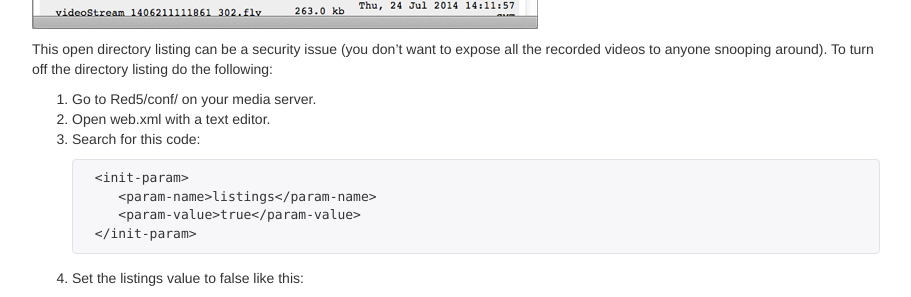
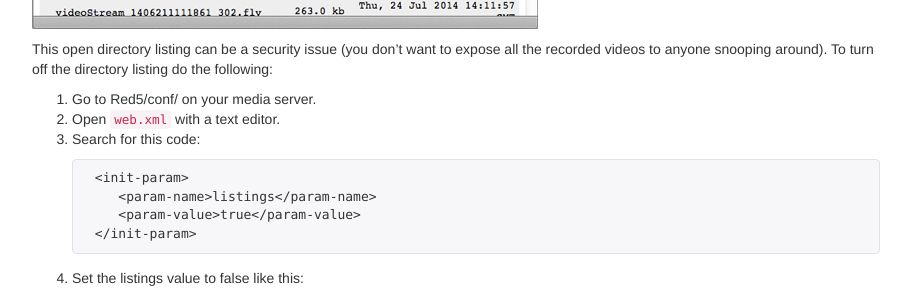
Before and after one commit to nusofthq/avchat-documentation, a Jekyll site: the page built from standalone.md, in a window 1280 px wide and 900 px high, scrolled down 46106 px. Shown: the part 149-446 px from the top of the window, without its empty margins (38-949 px from the left). Built offline with Jekyll 4.4.1, drawn with Linux system fonts in a browser that asks for light colours; nearby versions of some CDN libraries; comment, search, counter and statistics services are not loaded.

Commit message:
better highlights

````diff
--- a/_includes/features.md
+++ b/_includes/features.md
@@ -727,7 +727,7 @@
 * Based on the values in the `<default>` node (name, users, private, owner, created), set the `<value>` node to what you need.
 * Save the file and upload it back to the server.
 
-```xml
+{% highlight xml %}
 <columnsInRoomsPanel>
    <title>columnsInRoomsPanel</title>
    <name>Columns in rooms panel</name>
@@ -737,7 +737,7 @@
    <examples></examples>
    <value>name users private owner created</value>
 </sortRoomListOn>
-```
+{% endhighlight %}
 
 <h2 id="autostart-webcam">How to make the webcams auto start</h2>
 
@@ -756,7 +756,7 @@
 * set it's `<value>` node to `1` which enables it
 * save the file and upload it back to the server
 
-```xml
+{% highlight xml %}
 <autoStartCameras>
    <title>autoStartCameras</title>
    <name>Autostart cameras</name>
@@ -766,7 +766,7 @@
    <default>0</default>
    <value>1</value>
 </autoStartCameras>
-```
+{% endhighlight %}
 
 After connecting, each user will start streaming, with or without microphone.
 
@@ -777,7 +777,7 @@
 * Set it's `<value>` node to `1` which enables it
 * Save the file and upload it back to the server
 
-```xml
+{% highlight xml %}
 <autoStartMyCamera>
    <title>autoStartMyCamera</title>
    <name>Autostart my camera</name>
@@ -787,7 +787,7 @@
    <default>0</default>
    <value>1</value>
 </autoStartCameras>
-```
+{% endhighlight %}
 
 <h2 id="allow-block-video-streaming">Allowing/blocking audio and video streaming</h2>
 
@@ -1012,7 +1012,7 @@
 This open directory listing can be a security issue (you don't want to expose all the recorded videos to anyone snooping around). To turn off the directory listing do the following:
 
 1. Go to Red5/conf/ on your media server.
-2. Open web.xml with a text editor.
+2. Open `web.xml` with a text editor.
 3. Search for this code:
 
 		<init-param>
````
